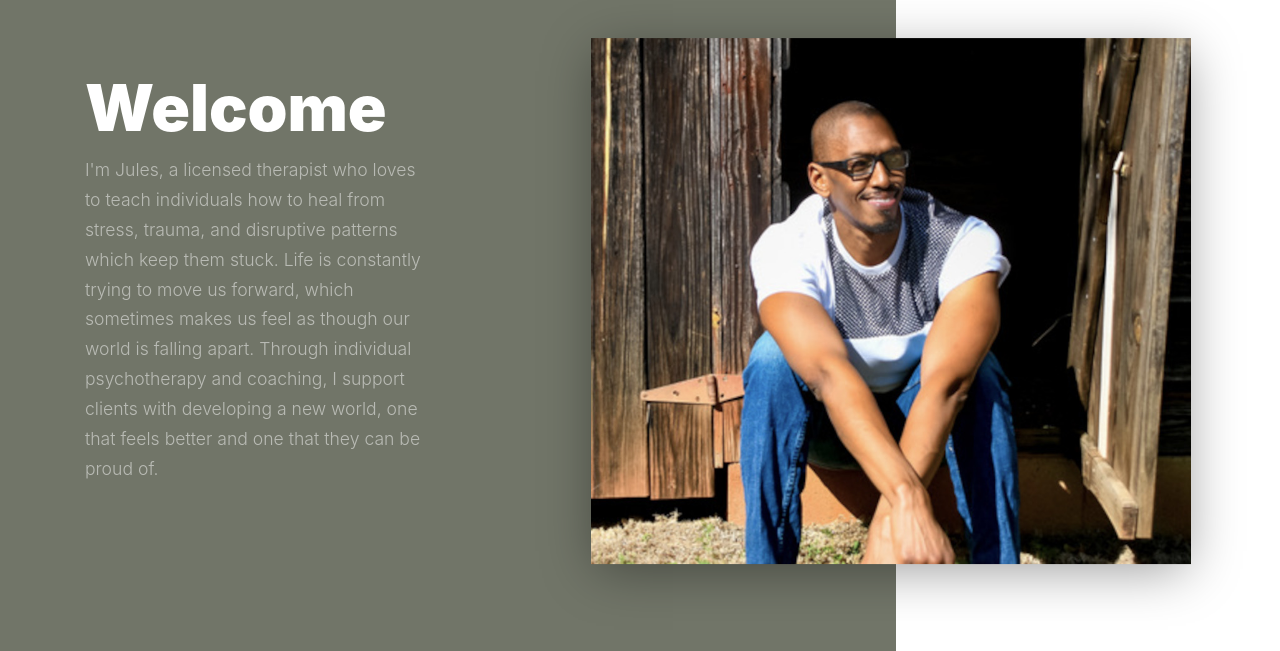
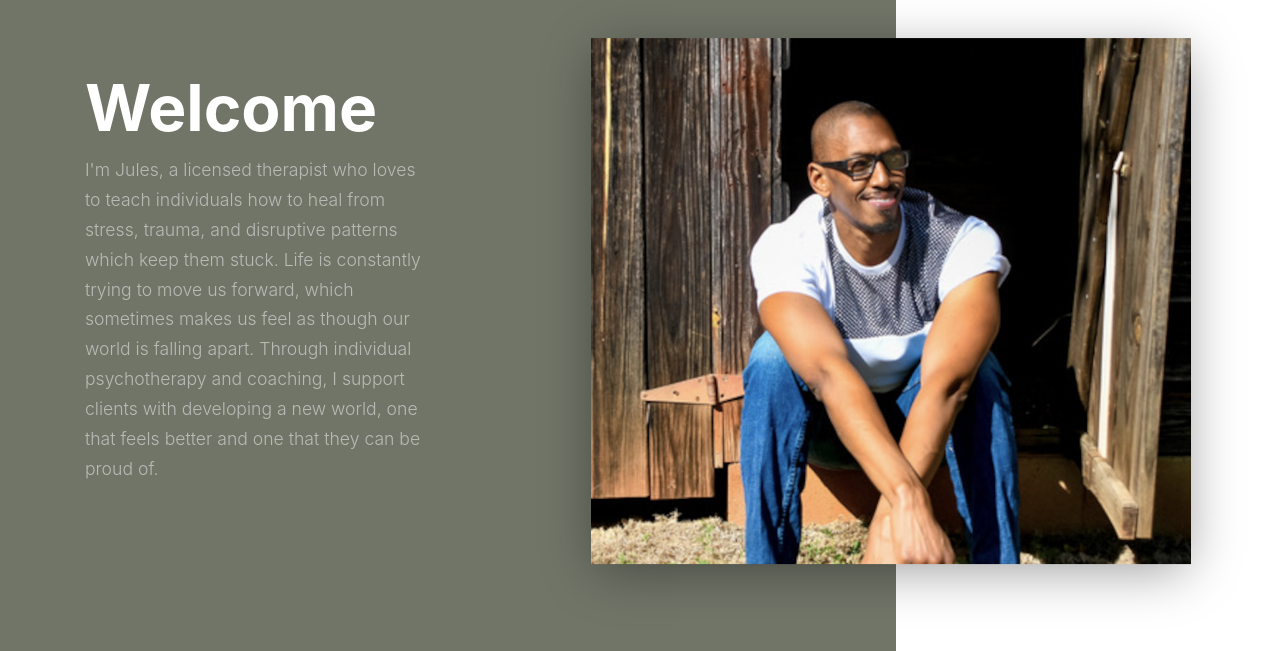
Before and after one commit to von-amari/jg, a plain HTML site: page index.html in a window 1280 px wide. Shown: the part 149-800 px from the top of the page. Drawn offline with Linux system fonts and the light colour scheme; files whose address does not match are found by name; a web font is replaced by a local one.

Commit message:
Add files via upload

```diff
--- a/css/style.css
+++ b/css/style.css
@@ -647,7 +647,7 @@ h1,h2, h3, h4, h5,
         width: 100%; } }
   .intro-section h1 {
     font-size: 4rem;
-    font-weight:900;
+    font-weight:700;
     color: #fff; }
     @media(max-width: 400px){
       .intro-section h1{
--- a/index.html
+++ b/index.html
@@ -5,7 +5,7 @@
     <meta charset="utf-8">
     <meta name="viewport" content="width=device-width, initial-scale=1, shrink-to-fit=no">
 
-    <link rel="icon" type="image/png" href="/images/favicon.png">
+    <link rel="shortcut icon" type="image/png" href="/images/favicon.png">
     <link href="https://fonts.googleapis.com/css?family=Muli:300,400,700,900" rel="stylesheet">
     <link rel="stylesheet" href="fonts/icomoon/style.css">
 
```
